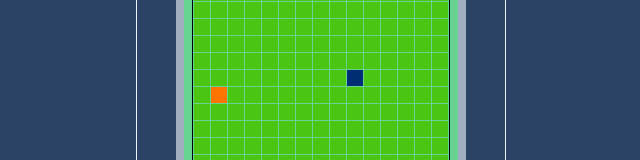
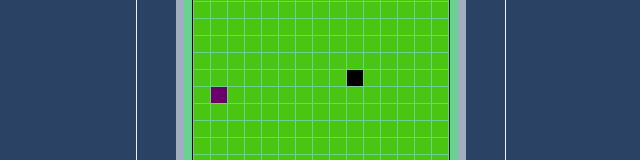
Before and after one commit to Tepexic/VueSnake, a Vue app: page / in a window 1280 px wide. Shown: the part 365-525 px from the top of the page, without its empty margins (319-959 px from the left). Built offline with nearby package versions, Linux system fonts and the light colour scheme.

Commit message:
Change snake, prize and crashed colors

```diff
--- a/src/assets/css/app.css
+++ b/src/assets/css/app.css
@@ -19,13 +19,13 @@
 }
 
 .g-snake {
-  background-color: rgb(0, 46, 116);
+  background-color: #000;
 }
 .g-prize {
-  background-color: rgb(255, 115, 0);
+  background-color:#6b006b;
 }
 .g-crashed {
-  background-color: rgb(255, 0, 0);
+  background-color: #af0808;
 }
 
 .g-actions {
```
